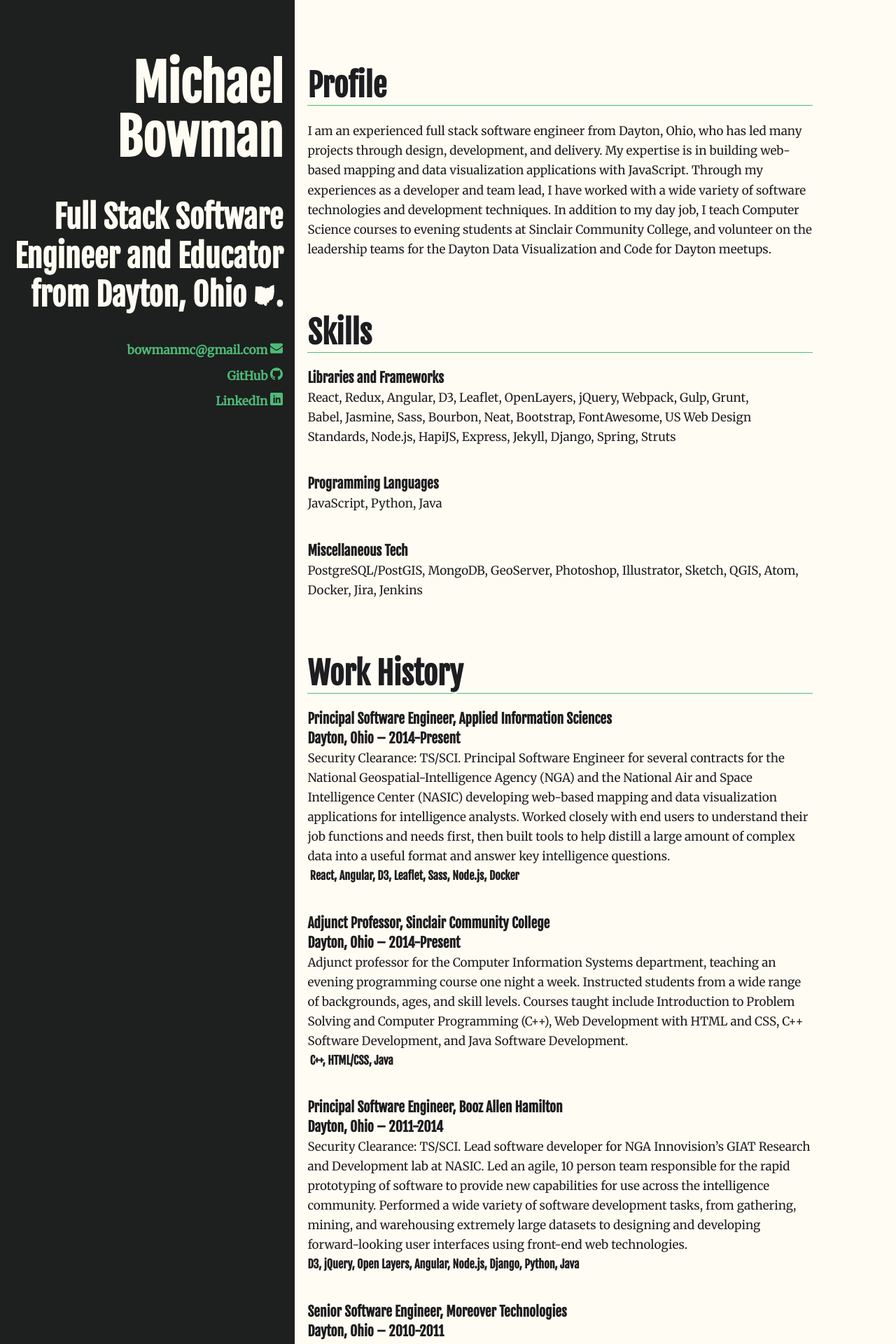
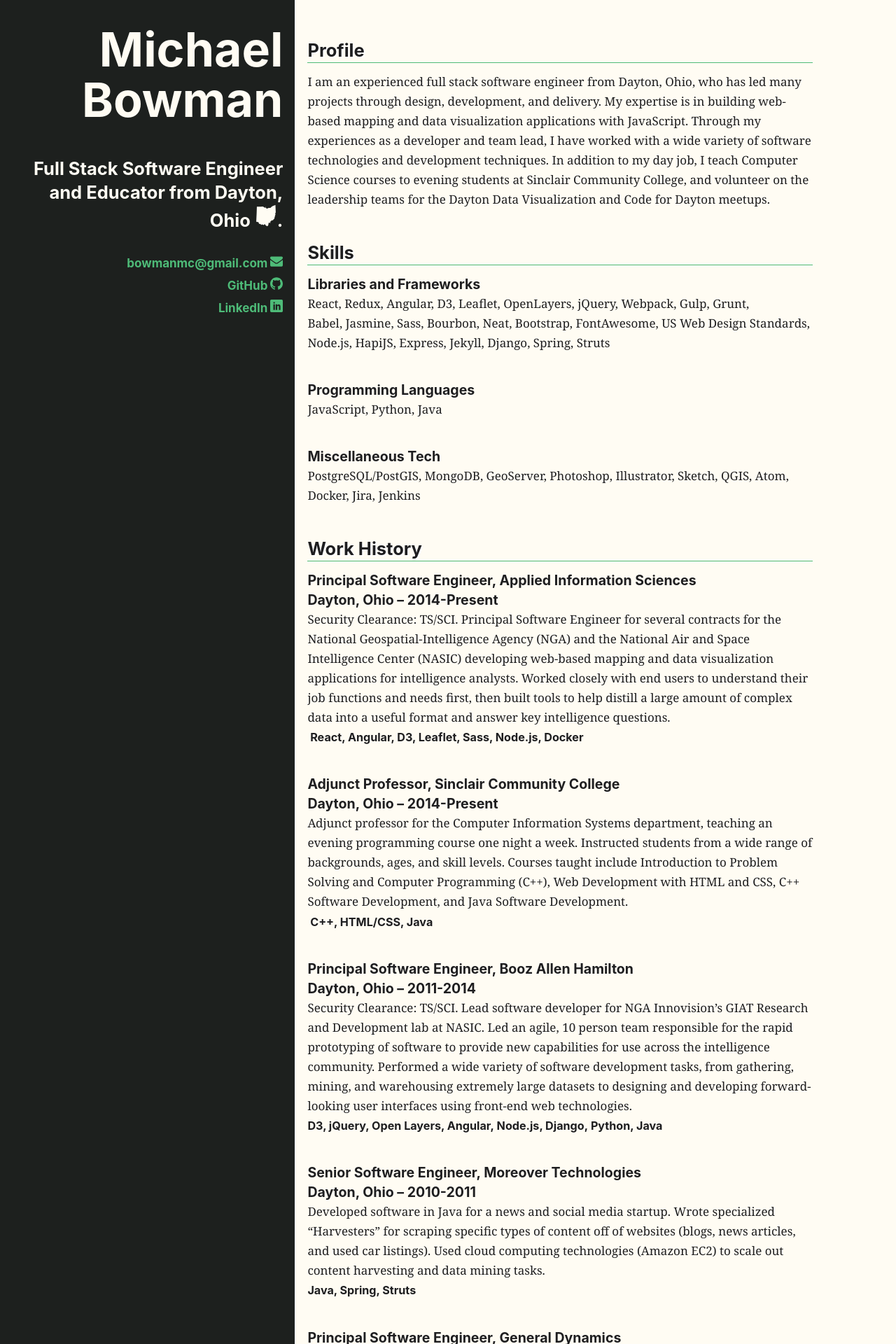
Before and after one commit to bowmanmc/bowmanmc.github.com, a Jekyll site: the page built from index.md, in a window 1280 px wide. Shown: the top 1920 px of the page at 70% size. Built offline with Jekyll 4.4.1, drawn with Linux system fonts in a browser that asks for light colours.

Commit message:
use system fontstack instead of web fonts

```diff
--- a/_includes/head.html
+++ b/_includes/head.html
@@ -9,8 +9,8 @@
 
     <meta name="description" content="{% if page.excerpt %}{{ page.excerpt | strip_html | strip_newlines | truncate: 160 }}{% else %}{{ site.description }}{% endif %}" />
 
-    <link href="https://fonts.googleapis.com/css?family=Merriweather" rel="stylesheet" />
-    <link href="https://fonts.googleapis.com/css?family=Fjalla+One" rel="stylesheet">
+    <!-- <link href="https://fonts.googleapis.com/css?family=Merriweather" rel="stylesheet" /> -->
+    <!-- <link href="https://fonts.googleapis.com/css?family=Fjalla+One" rel="stylesheet"> -->
 
     <style>
         {% include bundle.min.css %}
--- a/sass/components/_content.scss
+++ b/sass/components/_content.scss
@@ -8,6 +8,9 @@
         margin-bottom: 0.5em;
         margin-top: 1.75em;
         text-shadow: 2px 2px 0 $clr-white;
+    }
+    h2:first-child {
+        margin-top: 1.5em;
     }
 
     h3 {
--- a/sass/components/_header.scss
+++ b/sass/components/_header.scss
@@ -5,12 +5,21 @@ header {
     border-right: none;
     color: $clr-light;
     display: flex;
+    font-family: $fontstack-headings;
     justify-content: flex-end;
     padding: 2.0em 1.0em;
 
     @include media($desktop) {
         border-bottom: none;
         border-right: 1px solid $clr-white;
+    }
+
+    .header__contact {
+        margin-top: 1.75em;
+
+        li {
+            margin-bottom: 0.25em;
+        }
     }
 
     .header__content {
@@ -23,6 +32,11 @@ header {
 
     .header__icon {
         display: inline;
+    }
+
+
+    h1 {
+        margin-top: 0;
     }
 
     h2 .header__icon {
--- a/sass/defaults/_typography.scss
+++ b/sass/defaults/_typography.scss
@@ -4,8 +4,13 @@ $sanserif: 'Lucida Grande', 'Lucida Sans Unicode', 'Lucida Sans', Geneva, Arial,
 $merriweather-stack: 'Merriweather', $serif;
 $fjalla-stack: 'Fjalla One', $sanserif;
 
-$fontstack-body: $merriweather-stack;
-$fontstack-headings: $fjalla-stack;
+$system: -apple-system,BlinkMacSystemFont,"Segoe UI",Roboto,Oxygen-Sans,Ubuntu,Cantarell,"Helvetica Neue",sans-serif;
+
+$medium-headline: KievitOT,Helvetica,sans-serif;
+$medium-body: medium-content-serif-font,Georgia,Cambria,"Times New Roman",Times,serif;
+
+$fontstack-headings: $system;
+$fontstack-body: $medium-body;
 
 $base-font-size: 17px;
 $base-line-height: 1.65rem;
@@ -40,10 +45,10 @@ h3 {
     font-size: 1.15rem;
 }
 h2 {
-    font-size: modular-scale(2, $base-font-size, $type-scale);
-    line-height: 3.25rem;
+    font-size: 1.5rem;
+    line-height: 2.0rem;
 }
 h1 {
-    font-size: modular-scale(2.5, $base-font-size, $type-scale);
-    line-height: 4.5rem;
+    font-size: 4.0rem;
+    line-height: 4.25rem;
 }
```
Also changed, not shown: _includes/bundle.css (+15 -6 lines), _includes/bundle.min.css, 2 other files.
